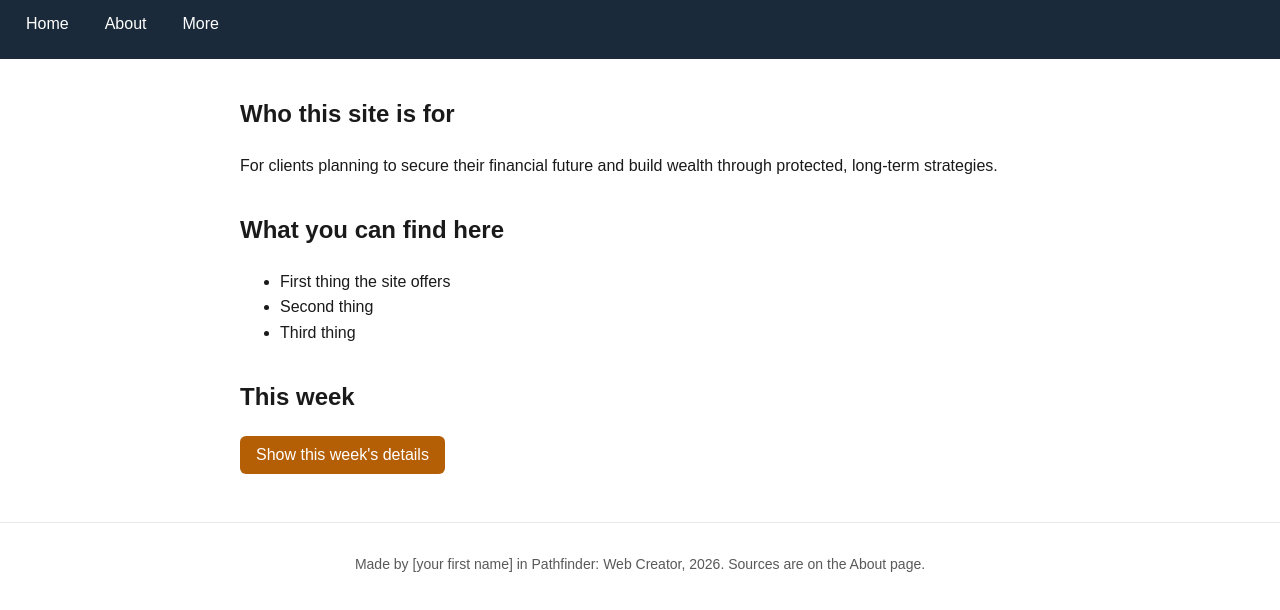
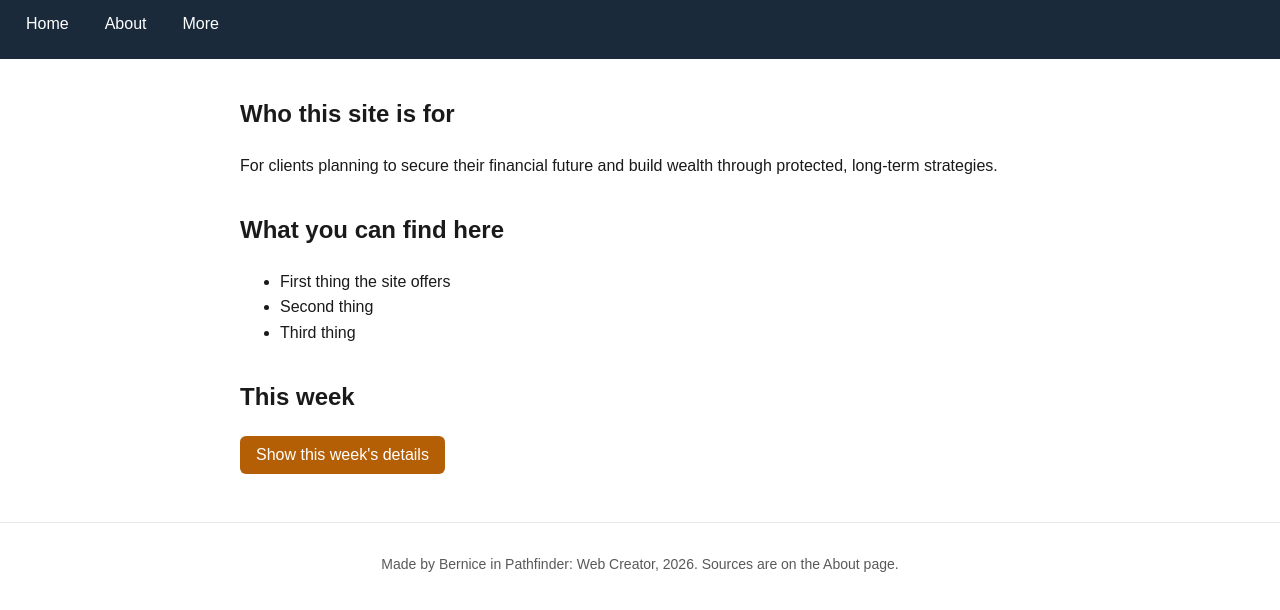
Before and after one commit to bernicemaina-ella254/phyllis-the-financial-coach, a plain HTML site: page index.html in a window 1280 px wide. Shown: the part 70-680 px from the top of the page. Drawn offline with Linux system fonts and the light colour scheme.

Commit message:
Name in the footer

```diff
--- a/index.html
+++ b/index.html
@@ -42,7 +42,7 @@
   </main>
 
   <footer>
-    <p>Made by [your first name] in Pathfinder: Web Creator, 2026. Sources are on the About page.</p>
+    <p>Made by Bernice in Pathfinder: Web Creator, 2026. Sources are on the About page.</p>
   </footer>
 
   <script src="data.js"></script>
```
